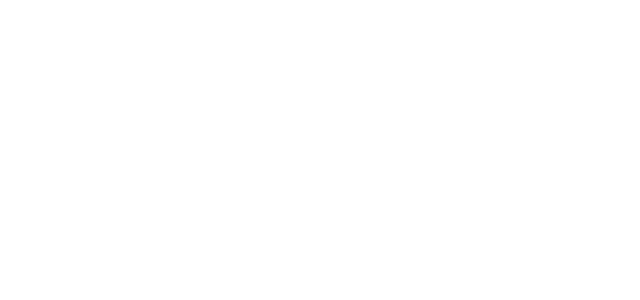
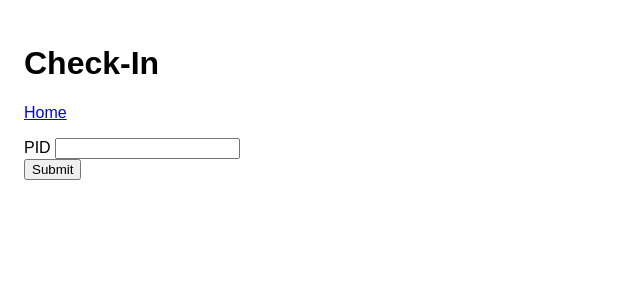
Before and after one commit to graceku72/unc-csxl-website-integration, an Angular app in the folder frontend/: page /checkin in a window 1280 px wide. Before the commit this address led to /. Shown: the top 300 px of the page, without its empty margins (0-640 px from the left). Built offline with nearby package versions, Linux system fonts and the light colour scheme.

Commit message:
checkin working sorta

```diff
--- a/frontend/src/app/app-routing.module.ts
+++ b/frontend/src/app/app-routing.module.ts
@@ -3,11 +3,13 @@ import { RouterModule, Routes } from '@angular/router';
 import { HomeComponent } from './home/home.component';
 import { RegistrationComponent } from './registration/registration.component';
 import { StatsComponent } from './stats/stats.component';
+import { CheckinComponent } from './checkin/checkin.component';
 
 const routes: Routes = [
   { path: '', component: HomeComponent },
   { path: 'register', component: RegistrationComponent },
   { path: 'stats', component: StatsComponent },
+  { path: 'checkin', component: CheckinComponent}
 ];
 
 @NgModule({
--- a/frontend/src/app/app.module.ts
+++ b/frontend/src/app/app.module.ts
@@ -8,6 +8,7 @@ import { HomeComponent } from './home/home.component';
 import { RegistrationComponent } from './registration/registration.component';
 import { StatsComponent } from './stats/stats.component';
 import { HttpClientModule } from '@angular/common/http';
+import { CheckinComponent } from './checkin/checkin.component';
 
 @NgModule({
   declarations: [
@@ -15,6 +16,7 @@ import { HttpClientModule } from '@angular/common/http';
     HomeComponent,
     RegistrationComponent,
     StatsComponent,
+    CheckinComponent,
   ],
   imports: [
     BrowserModule,
--- /dev/null
+++ b/frontend/src/app/checkin.service.ts
@@ -0,0 +1,35 @@
+import { Injectable } from '@angular/core';
+import { HttpClient } from '@angular/common/http';
+import { Observable, throwError } from 'rxjs';
+import { User } from './user';
+import { RegistrationService } from './registration.service';
+import { CheckinComponent } from './checkin/checkin.component';
+import { Checkin } from './checkin';
+import { CheckinRequest } from './checkin_request';
+
+
+
+@Injectable({
+  providedIn: 'root'
+})
+export class CheckinService {
+
+  constructor(private http: HttpClient, private registrationService: RegistrationService) { }
+  // getUser(pid: number): User{
+  //   for (let i = 0; i < this.registrationService.getUsers().length; i++){
+  //     if (user.pid == pid){
+  //       return user;
+  //     }
+  //   }
+
+  // }
+  getCheckins(): Observable<Checkin[]>{
+    return this.http.get<Checkin[]>("/api/checkins");
+  }
+
+  addCheckin(pid: number): Observable<CheckinRequest> {
+    let request: CheckinRequest = {pid}
+
+    return this.http.post<CheckinRequest>("/api/checkins", request);
+  }
+}
--- /dev/null
+++ b/frontend/src/app/checkin.ts
@@ -0,0 +1,7 @@
+import { DeclarationListEmitMode } from "@angular/compiler";
+import { User } from "./user";
+
+export interface Checkin {
+    user: User;
+    created_at: string
+}
--- /dev/null
+++ b/frontend/src/app/checkin/checkin.component.html
@@ -0,0 +1,11 @@
+<h1>Check-In</h1>
+<div class="home">
+    <p><a routerLink="">Home</a></p>
+</div>
+<form [formGroup]="checkinForm" (ngSubmit)="onSubmit()">
+    <div class="form-element">
+        <label for="pid">PID </label>
+        <input id="pid" type="text" formControlName="pid">
+    </div>
+    <button class="button" type="submit">Submit</button>
+</form>
--- /dev/null
+++ b/frontend/src/app/checkin/checkin.component.ts
@@ -0,0 +1,52 @@
+import { Component } from '@angular/core';
+
+import { FormBuilder } from '@angular/forms';
+import { CheckinService } from '../checkin.service';
+import { Router } from '@angular/router';
+import { Checkin } from '../checkin';
+import { CheckinRequest } from '../checkin_request';
+
+
+
+@Component({
+  selector: 'app-checkin',
+  templateUrl: './checkin.component.html',
+  styleUrls: ['./checkin.component.css']
+})
+export class CheckinComponent {
+  constructor(
+    private checkinService: CheckinService,
+    private formBuilder: FormBuilder,
+    // private router: Router
+  ) { }
+
+
+  checkinForm = this.formBuilder.group({
+    pid: ''
+  });
+
+  onSubmit(): void {
+    let form = this.checkinForm.value;
+    let pid = parseInt(form.pid ?? "")
+    this.checkinService
+    .addCheckin(pid)
+    .subscribe({
+      next: (request) => this.onSuccess(request),
+      error: (err) => this.onError(err)
+    })
+  }
+
+  private onSuccess(request: CheckinRequest): void {
+    window.alert(`Thanks for checking in ${request.pid}`)
+    this.checkinForm.reset();
+  }
+
+  private onError(err: Error){
+    if (err.message){
+      window.alert(err.message);
+    } else {
+      window.alert("Unknown error: " + JSON.stringify(err));
+    }
+  }
+
+}
--- /dev/null
+++ b/frontend/src/app/checkin_request.ts
@@ -0,0 +1,4 @@
+
+export interface CheckinRequest{
+    pid: number;
+}
--- a/frontend/src/app/home/home.component.ts
+++ b/frontend/src/app/home/home.component.ts
@@ -13,6 +13,10 @@ export class HomeComponent {
     {
       name: "Stats",
       route: "/stats"
+    },
+    {
+      name: "Check In",
+      route: "/checkin"
     }
   ]
 }
--- a/frontend/src/app/registration.service.ts
+++ b/frontend/src/app/registration.service.ts
@@ -54,4 +54,5 @@ export class RegistrationService {
 
     return this.http.post<User>("/api/registrations", user);
   }
+
 }
```
Also changed, not shown: frontend/src/app/checkin/checkin.component.css (added), 2 other files (tests, documents, lock files or other folders).
